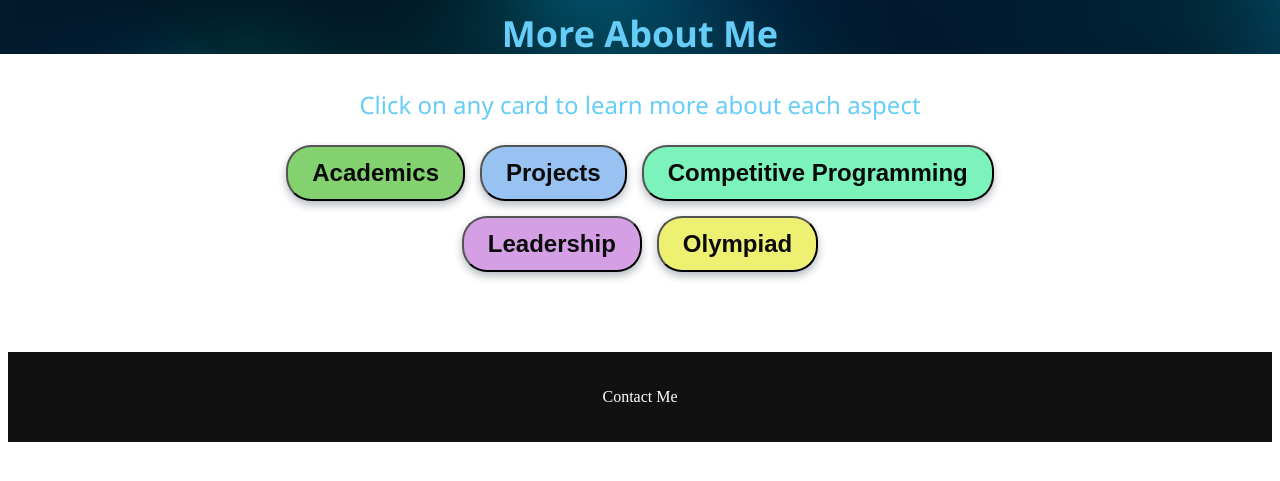
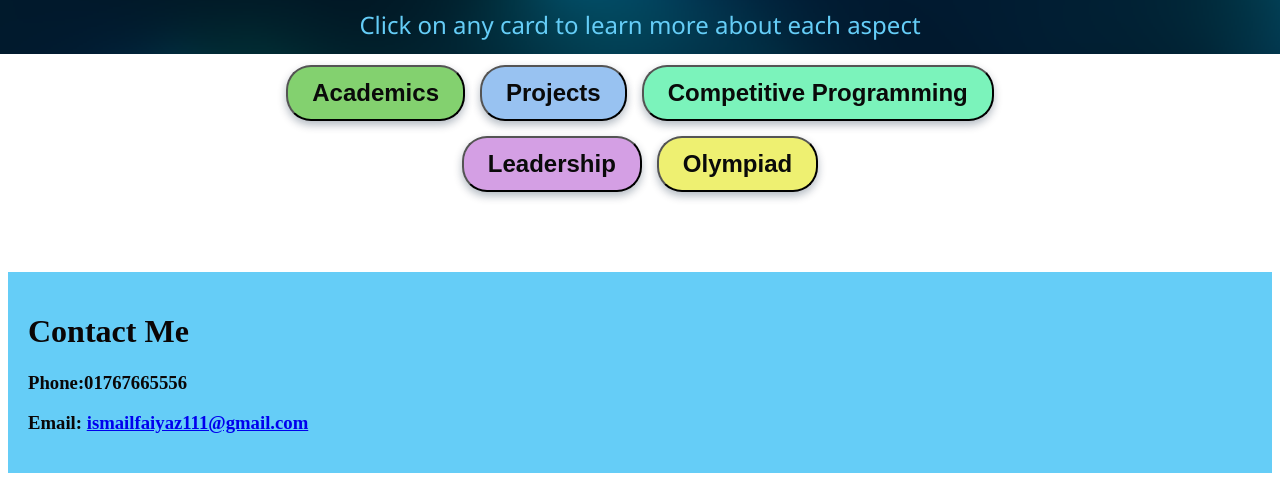
Before and after one commit to Faiyaz-2021331021/Portfolio, a plain HTML site: page index.html in a window 1280 px wide. Shown: the part 746-1227 px from the top of the page. Before the commit the page ends 1196 px from the top, so only its background shows below. Drawn offline with nearby package versions, Linux system fonts and the light colour scheme; animation ran at ten frames a second.

Commit message:
added contacts

```diff
--- a/index.html
+++ b/index.html
@@ -144,7 +144,10 @@
 
 
   <footer>
-    <p>Contact Me</p>
+    <h1>Contact Me</h1>
+    <h3>Phone:01767665556</h3>
+    <h3>Email: <a href="mailtoismailfaiayz111@gmail.com">ismailfaiyaz111@gmail.com</ahref></h3>
+
   </footer>
 
   <script>
--- a/style.css
+++ b/style.css
@@ -26,7 +26,7 @@
 }
 
 .intro {
-  height: 40vh;
+  height: 30vh;
   font-size: 24px;
   display: flex;
   flex-direction: column;
@@ -305,7 +305,7 @@ section {
 footer {
   margin-top: auto;
   padding: 20px;
-  background: #111;
-  color: white;
-  text-align: center;
+  background: #65cdf7;
+  color: rgb(10, 6, 6);
+  /* text-align: center; */
 }
```
